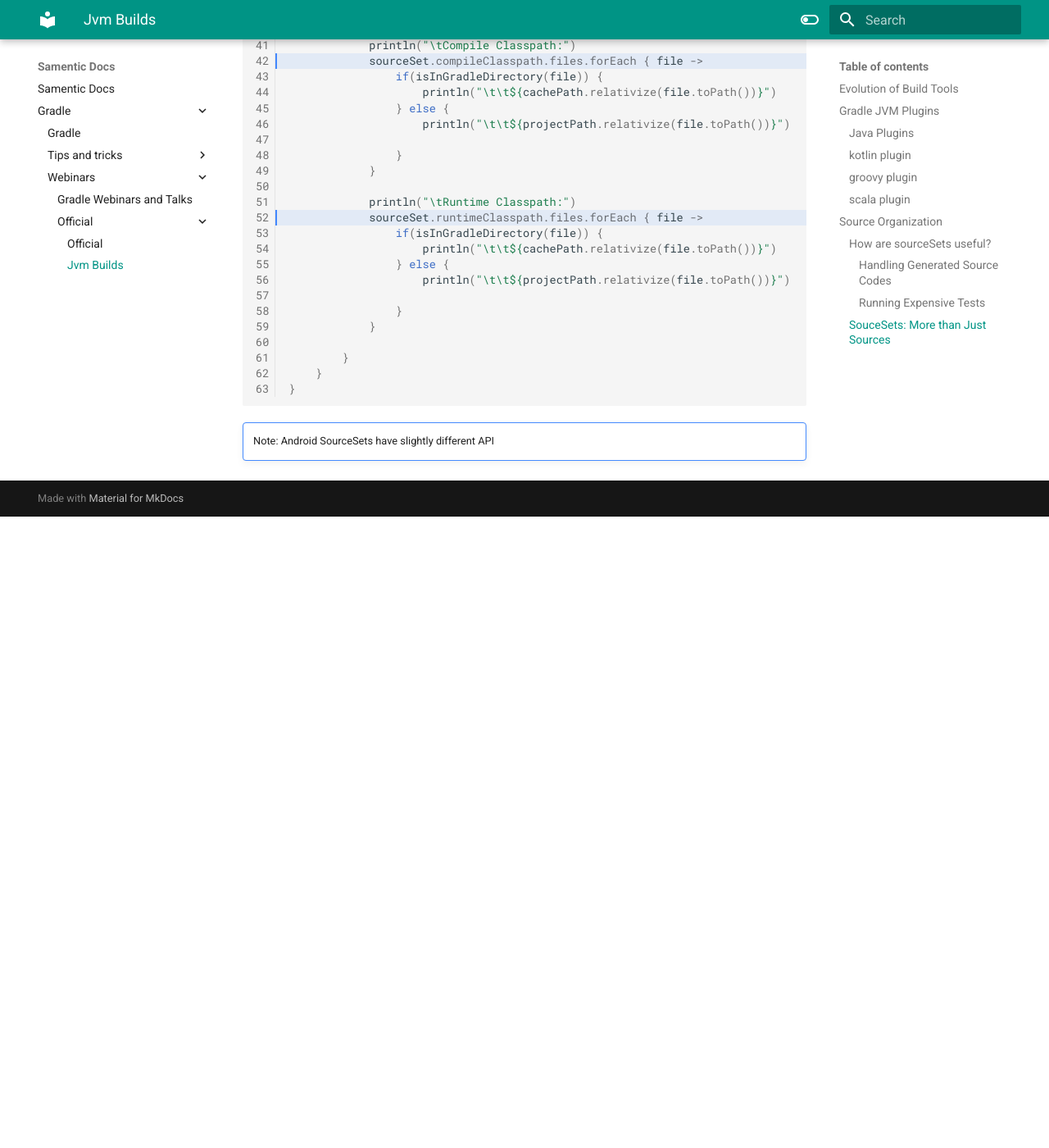
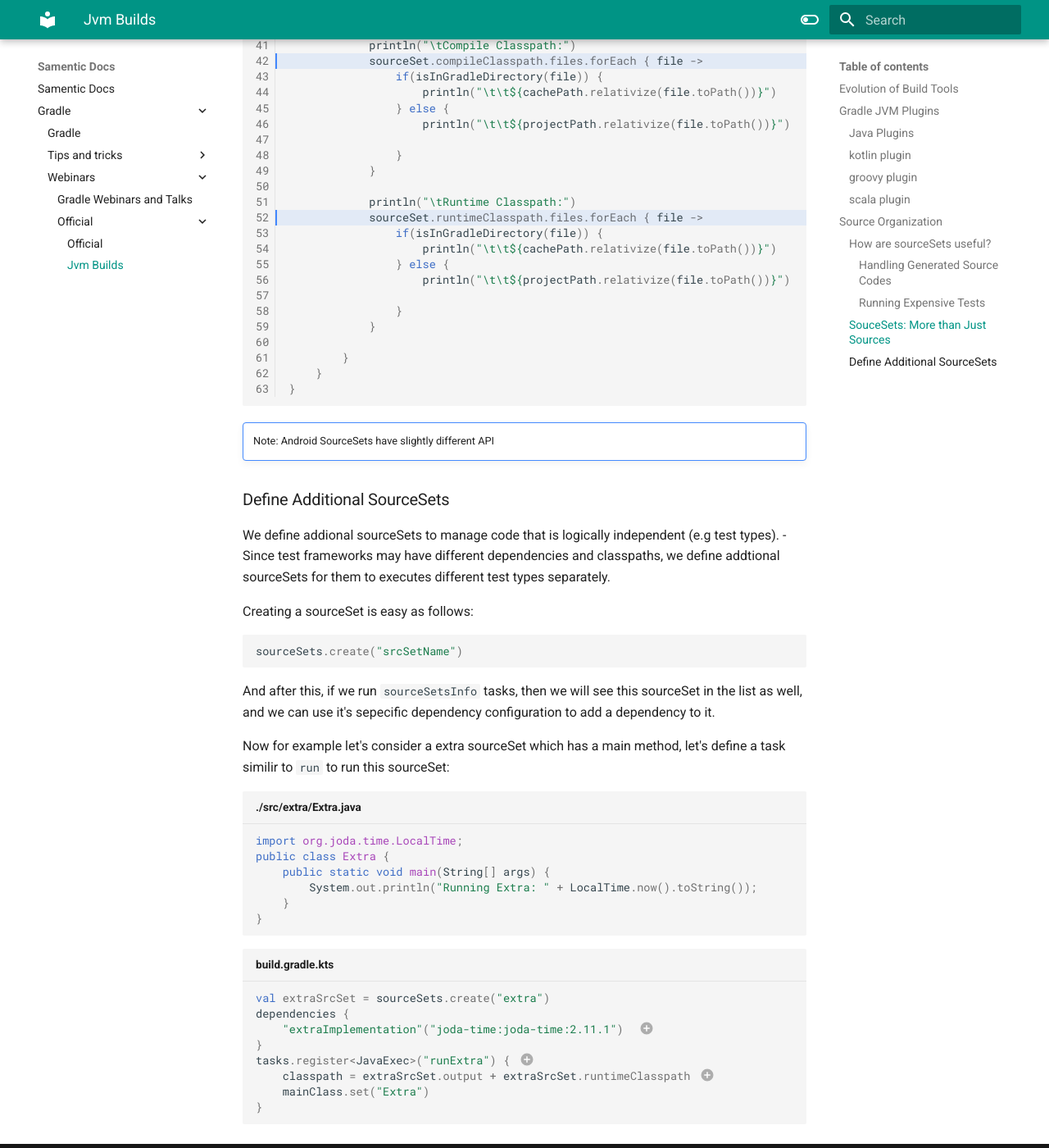
Before and after one commit to MohsenSameti/Samentic-Docs, an MkDocs documentation site: the page built from docs/gradle/webinars/official/jvm-builds.md, in a window 1280 px wide and 1400 px high, scrolled down 8057 px. Shown: the whole window at 82% size. Built offline with MkDocs 1.6.1 and Material for MkDocs 9.7.7, drawn with Linux system fonts in a browser that asks for light colours; before the commit the page ends 8687 px from its top, so only the background shows below that.

Commit message:
Gradle Jvm Build - Topic 2 Source Orgranization Part 2

````diff
--- a/docs/gradle/webinars/official/jvm-builds.md
+++ b/docs/gradle/webinars/official/jvm-builds.md
@@ -286,3 +286,48 @@ tasks.register("sourceSetsInfo") {
 !!! Note ""
 
     Note: Android SourceSets have slightly different API
+
+### Define Additional SourceSets
+
+We define addional sourceSets to manage code that is logically independent (e.g test types).
+- Since test frameworks may have different dependencies and classpaths, we define addtional sourceSets for them to executes different test types separately.
+
+Creating a sourceSet is easy as follows:
+
+```kotlin
+sourceSets.create("srcSetName")
+```
+
+And after this, if we run `sourceSetsInfo` tasks, then we will see this sourceSet in the list as well, and we can use it's sepecific dependency configuration to add a dependency to it.
+
+Now for example let's consider a extra sourceSet which has a main method, let's define a task similir to `run` to run this sourceSet:
+
+```java title="./src/extra/Extra.java"
+import org.joda.time.LocalTime;
+public class Extra {
+    public static void main(String[] args) {
+        System.out.println("Running Extra: " + LocalTime.now().toString());
+    }
+}
+```
+
+<div class="annotate" markdown>
+
+```kotlin title="build.gradle.kts"
+val extraSrcSet = sourceSets.create("extra")
+dependencies {
+    "extraImplementation"("joda-time:joda-time:2.11.1")  //(1)!
+}
+tasks.register<JavaExec>("runExtra") { //(2)!
+    classpath = extraSrcSet.output + extraSrcSet.runtimeClasspath //(3)!
+    mainClass.set("Extra")
+}
+```
+
+</div>
+
+1.  **extraImplementation** is the output of `extraSrcSet.implementationConfigurationName`
+2.  **JavaExec** is a predefined task type which requires classpath and mainclass to be set. For more task types check [here](https://docs.gradle.org/current/dsl/#N104D7).
+3.  For _classpath_ two values are concatenated:
+    - sourceSet **output** so we have access to .class files inside extra package (as well as declare an inferred dependency on Compile task of this sourceSet, so before running this task, extra files are compiled first)
+    - **runtimeClasspath** because we need the declared dependencies to run the jar file.
````
